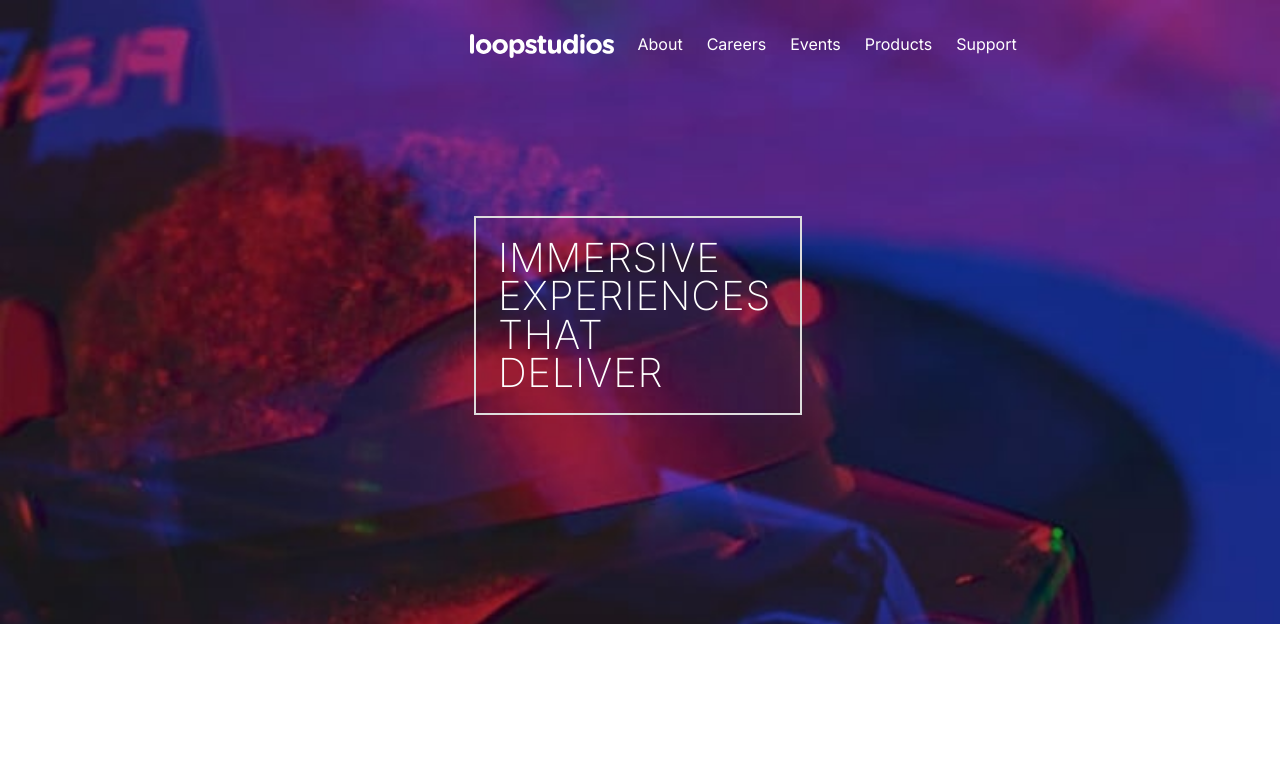
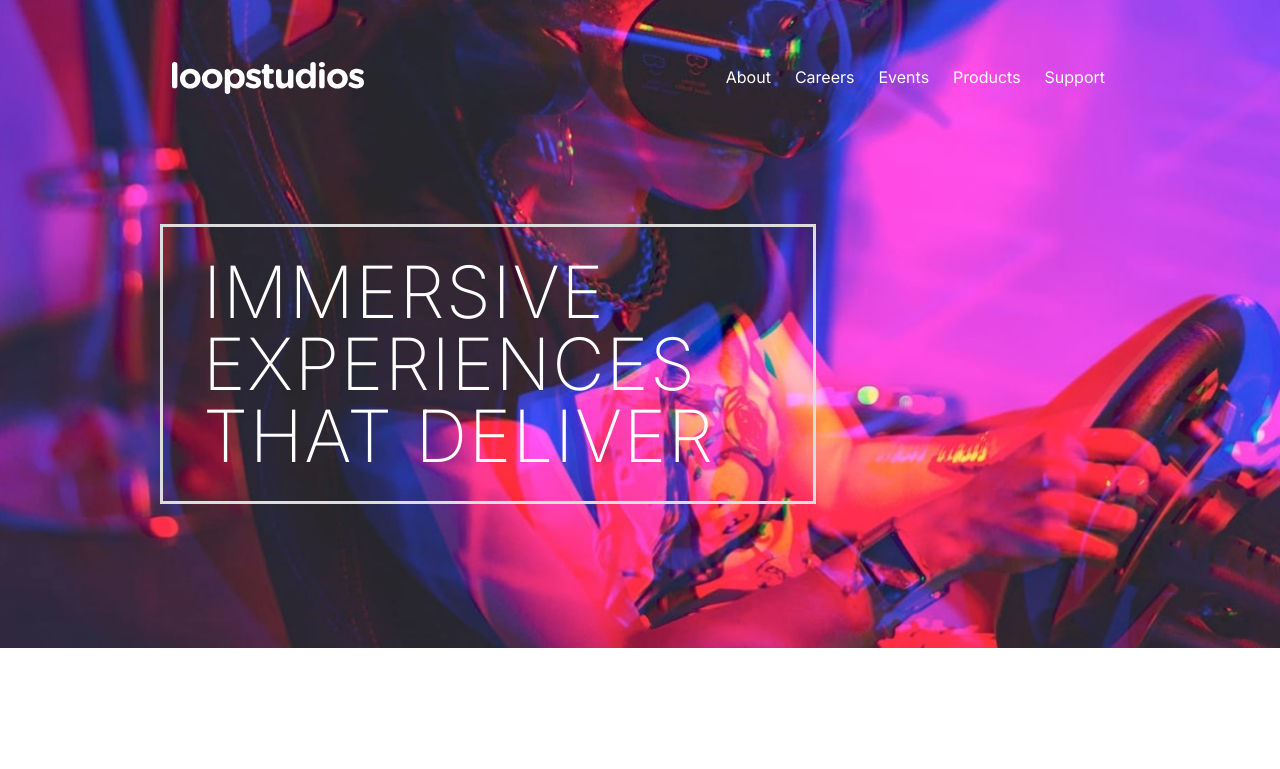
Before and after one commit to Sanjanaekanayake/loopstudios-main-page, a Next.js app: page / in a window 1280 px wide. Shown: the top 769 px of the page. Built offline with nearby package versions, Linux system fonts and the light colour scheme.

Commit message:
Bug fixes

```diff
--- a/src/components/Body.tsx
+++ b/src/components/Body.tsx
@@ -88,9 +88,9 @@ const Body = (props: Props) => {
 
   return (
     <div className="custom-container pt-lg-5">
-       <section className="row section">
+      <section className="row section">
         <Image
-          className="col-xxl-auto  int-image"
+          className="col-auto  int-image"
           src={isMobile ? interactiveMobileImg : interactiveDesktopImg}
           alt={isMobile ? "interactiveMobileImg" : "interactiveDesktopImg"}
           // sizes="(max-width: 768px) 100vw, (max-width: 1200px) 50vw, 100vw"
--- a/src/components/Footer.tsx
+++ b/src/components/Footer.tsx
@@ -33,8 +33,8 @@ const Footer = (props: Props) => {
               </ul>
             </div>
           </div>
-          <div className="pt-5">
-            <ul className="list-inline social-links footer-links text-lg-end">
+          <div className="pt-5  text-lg-end">
+            <ul className="list-inline social-links footer-links">
               <li className="list-inline-item ">
                 <a href="#">
                   <i className="fa fa-facebook-square " aria-hidden="true"></i>
--- a/styles/main.scss
+++ b/styles/main.scss
@@ -1,3 +1,8 @@
+$desktop:1200px; // col-xl
+$laptop:1024px; // col-lg
+$tablet:768px; // md
+$phone:425px; // sm
+
 .custom-container {
   max-width: 1440px;
   margin-right: auto;
@@ -7,7 +12,7 @@
 }
 
 .image-wrap {
-  height: 70vh;
+  height: 40.5rem;
   width: 100%;
   background-position: top;
   background-image: url("../public/images/desktop/image-hero.jpg");
@@ -28,9 +33,9 @@
   color: white;
   border: 3px solid #ddd;
   position: absolute;
-  top: 25%;
-  padding: 1.5rem 2.5rem;
-  width: 41rem;
+  top: 14rem;
+  padding: 1.8rem 2.5rem;
+  max-width: 41rem;
   font-size: 4.5rem;
   font-weight: 200;
   line-height: 4.5rem;
@@ -152,7 +157,10 @@ h2 {
 
 // }
 
-@media only screen and (min-width: 425px) and (max-width: 1440px) {
+
+
+
+@media only screen and (min-width: 320px) and (max-width: 480px) {
   .custom-container {
     max-width: 375px;
     padding-right: 5px;
@@ -180,6 +188,8 @@ h2 {
   .hero-title {
     border: 2px solid #ddd;
     padding: 1.3rem 1.4rem;
+    // max-width: 18rem;
+    // font-size: 2.3rem;
     width: 20.5rem;
     font-size: 2.5rem;
     line-height: 2.4rem;
@@ -276,8 +286,16 @@ h2 {
 
 }
 
-@media (min-width: 1440px) {
+// @media only screen and (min-width: 481px) and (max-width: 768px) {
+// }
+
+// @media only screen and (min-width: 769px) and (max-width: 1024px) {
+// }
+
+@media (min-width: 1400px) {
   .custom-container {
+    // border-color: aqua;
+    // border-style: solid;
     max-width: 1440px;
     margin-right: auto;
     margin-left: auto;
```
